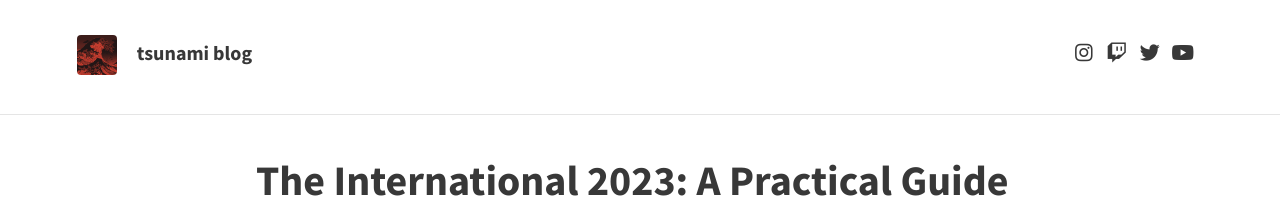
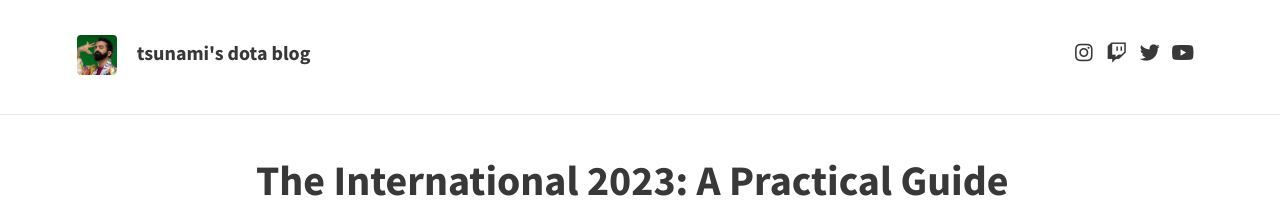
Before and after one commit to tsunami643/blog, a Jekyll site: the page built from index.html, in a window 1280 px wide. Shown: the top 218 px of the page. Built offline with Jekyll 4.4.1, drawn with Linux system fonts in a browser that asks for light colours; nearby versions of some CDN libraries; the list of posts is cut into pages by our own code; part of the change alters nothing that is shown.

Commit message:
SEO updates

```diff
--- a/_config.yml
+++ b/_config.yml
@@ -5,10 +5,10 @@ url: "http://howdoiplay.com"
 # THEME-SPECIFIC CONFIGURATION
 theme_settings:
   # Meta
-  title: tsunami blog
+  title: tsunami's dota blog
   avatar: avatar.png
   gravatar: # Email MD5 hash
-  description: "tsunami643's blog" # used by search engines
+  description: "tsunami's dota blog" # used by search engines
 
   # Header and footer text
   header_text:
--- a/_includes/head.html
+++ b/_includes/head.html
@@ -34,9 +34,9 @@
 	<meta name="twitter:site" content="@tsunami643">
 	<meta name="twitter:creator" content="@tsunami643">
 	{% if page.title %}
-	<meta name="twitter:title" content="{{ page.title }} | tsunami blog">
+	<meta name="twitter:title" content="{{ page.title }}">
 	{% else %}
-	<meta name="twitter:title" content="{{ site.title }} | tsunami blog">
+	<meta name="twitter:title" content="{{ site.title }}">
 	{% endif %}
 	{% if page.url %}
 	<meta name="twitter:url" content="{{ site.url }}{{ page.url }}">
@@ -53,7 +53,7 @@
 	{% endif %}
 
 	<!-- Open Graph -->
-	<meta content="tsunami blog" property="og:site_name">
+	<meta content="tsunami's dota blog" property="og:site_name">
 	{% if page.title %}
   	<meta content="{{ page.title }}" property="og:title">
 	{% else %}
```
Also changed, not shown: img/avatar.png.
